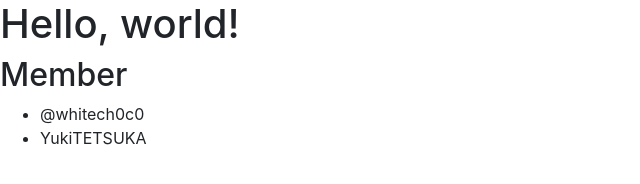
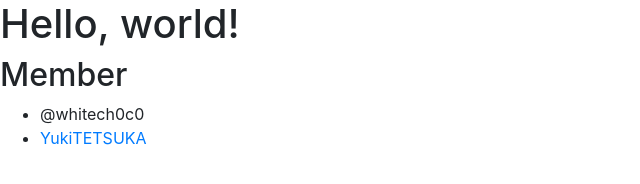
Before and after one commit to omega999/practice_social_coding, a plain HTML site: page index.html in a window 1280 px wide. Shown: the whole page, without its empty margins (0-640 px from the left). Drawn offline with nearby package versions, Linux system fonts and the light colour scheme.

Commit message:
modified index

```diff
--- a/index.html
+++ b/index.html
@@ -17,7 +17,7 @@
     <h2>Member</h2>
     <ul>
       <li>@whitech0c0</li>
-      <li>YukiTETSUKA</li>
+      <li><a href="./yuki.html">YukiTETSUKA</a></li>
     </ul>
 
     <!-- jQuery (necessary for Bootstrap's JavaScript plugins) -->
```
